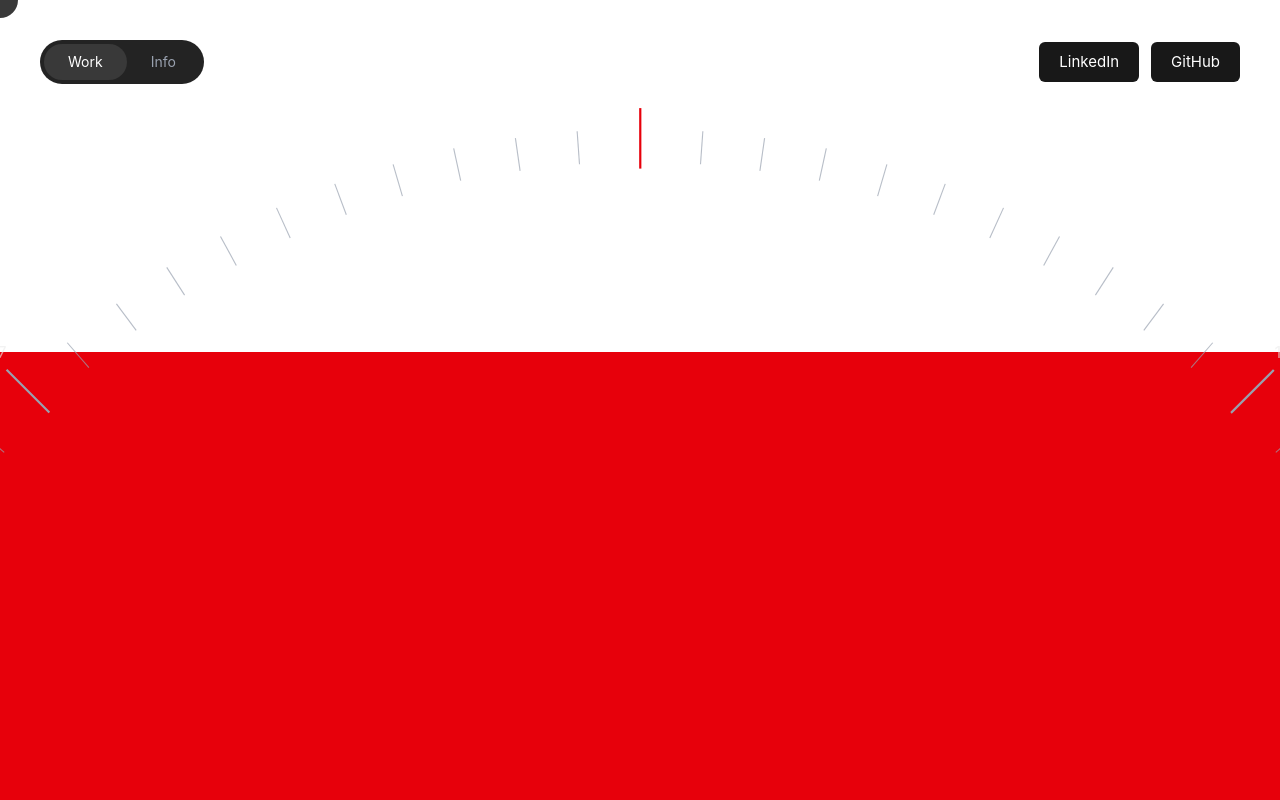
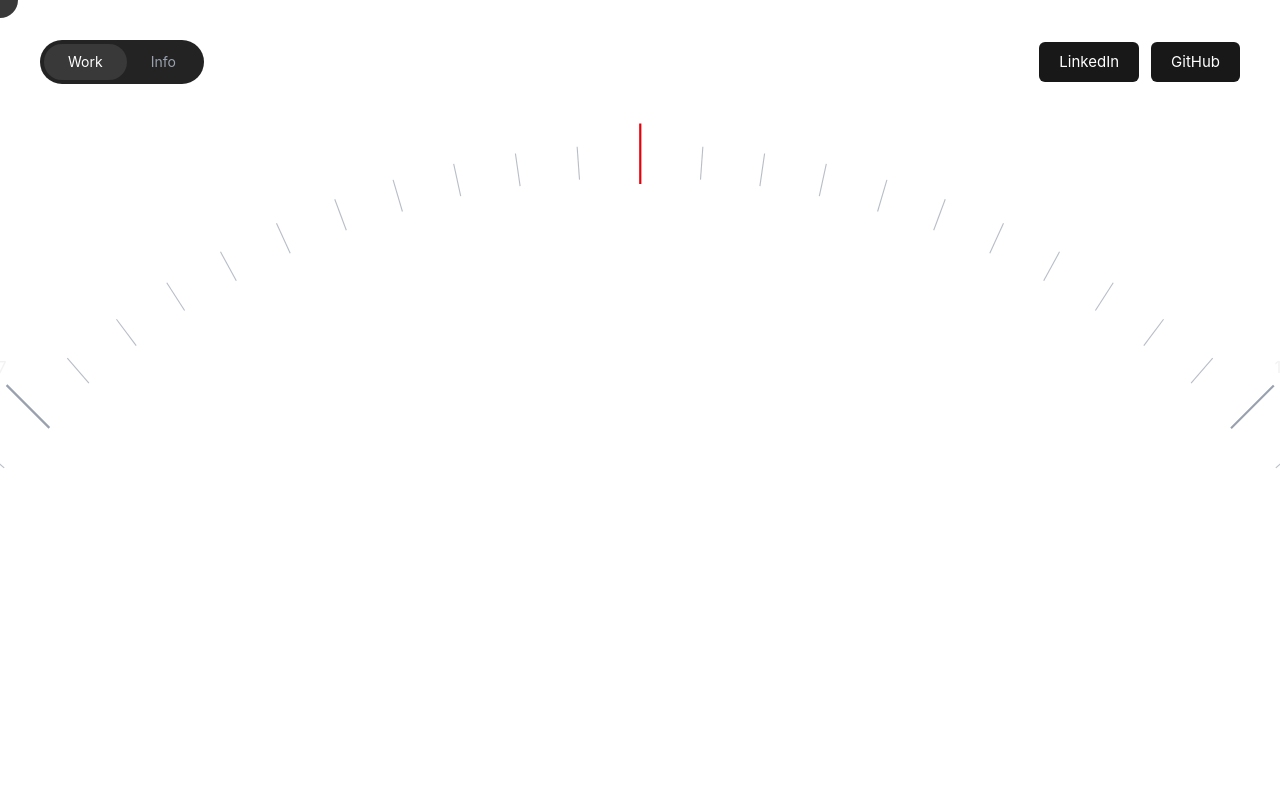
Before and after one commit to kiloumanjaro/Portfolio, a Vue app: page / in a window 1280 px wide. Shown: the top 800 px of the page. Built offline with nearby package versions, Linux system fonts and the light colour scheme.

Commit message:
fixed rotation

```diff
--- a/src/components/TimelineClockComponent.vue
+++ b/src/components/TimelineClockComponent.vue
@@ -1,5 +1,5 @@
 <template>
-  <div class="w-900 h-800 bg-red-600">
+  <div class="w-900 h-800">
     <!-- p-4 * 4.5 = 72px -->
     <div class="w-full h-full">
       <div class="absolute left-1/2 top-1/2 transform -translate-x-1/2 -translate-y-1/2">
@@ -29,7 +29,7 @@
                 class="absolute"
                 :style="{
                   left: `calc(50% + ${getItemPosition(index, lineRadius).x}px)`,
-                  top: `calc(48.5% + ${getItemPosition(index, lineRadius).y}px)`,
+                  top: `calc(49.2% + ${getItemPosition(index, lineRadius).y}px)`,
                 }"
               >
                 <!-- Connection line to center -->
@@ -54,7 +54,7 @@
                 class="absolute"
                 :style="{
                   left: `calc(50% + ${getItemPosition(index, textRadius).x}px)`,
-                  top: `calc(48.5% + ${getItemPosition(index, textRadius).y}px)`,
+                  top: `calc(49.2% + ${getItemPosition(index, textRadius).y}px)`,
                   transform: 'translate(-50%)',
                 }"
               >
@@ -91,7 +91,7 @@
                   width: '1px',
                   height: '30px',
                   left: `calc(50% + ${getTickPosition(i - 1).x}px)`,
-                  top: `calc(48.5% + ${getTickPosition(i - 1).y}px)`,
+                  top: `calc(49.2% + ${getTickPosition(i - 1).y}px)`,
                   transform: `translate(-50%, -50%) rotate(${getTickAngle(i - 1)}deg)`,
                   transformOrigin: 'center bottom',
                 }"
```
